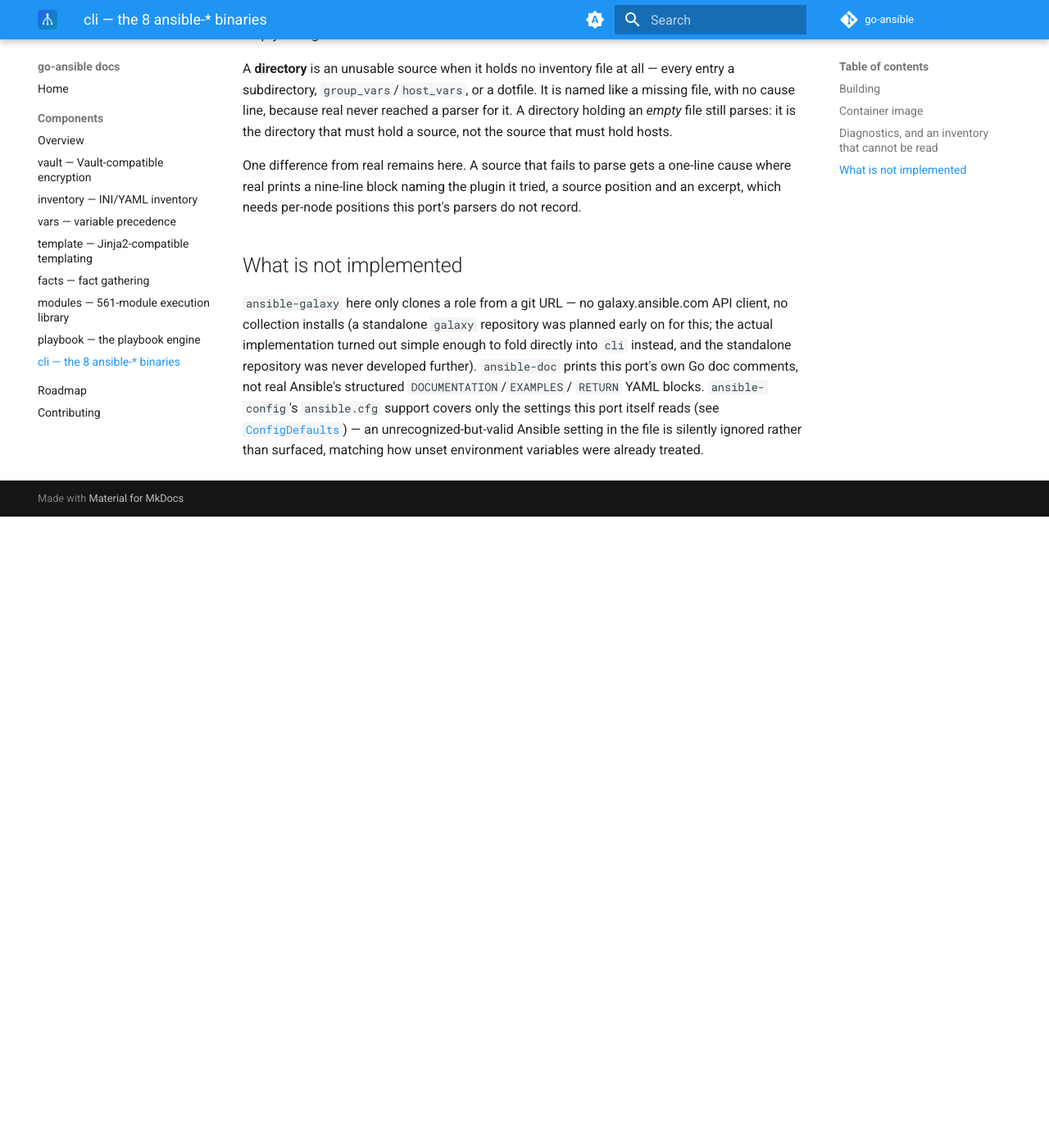
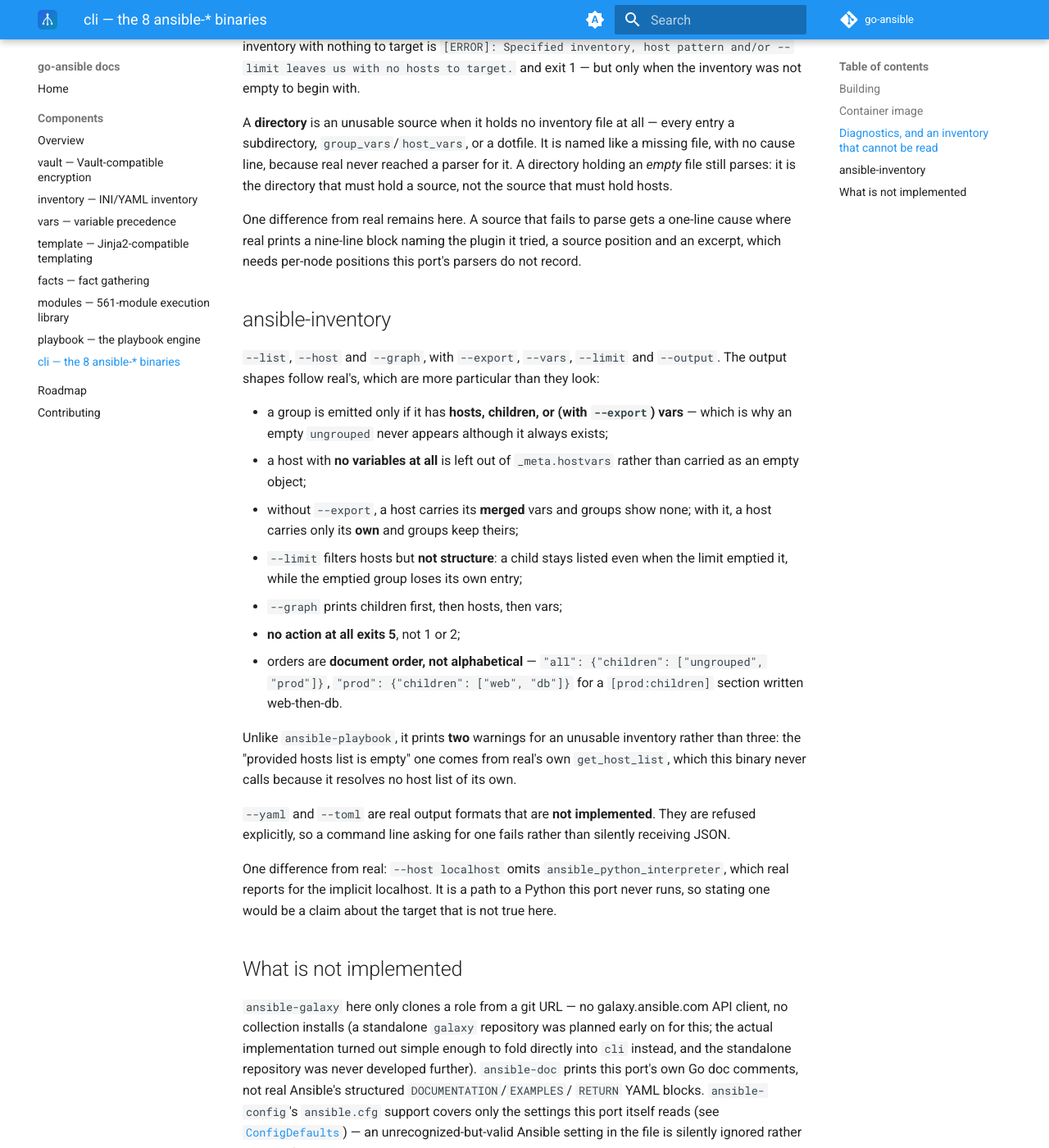
Before and after one commit to go-ansible/docs, an MkDocs documentation site: the page built from docs/components/cli.md, in a window 1280 px wide and 1400 px high, scrolled down 2563 px. Shown: the whole window at 82% size. Built offline with MkDocs 1.6.1 and Material for MkDocs 9.7.7, drawn with Linux system fonts in a browser that asks for light colours; the version menu is left out; before the commit the page ends 3193 px from its top, so only the background shows below that; some of the changed text lies outside the part shown.

Commit message:
Document ansible-inventory and the inventory's ordering (#53)
cli v0.70.0 ships the binary this port did not have at all. cli.md
gains a section giving the output rules, which are more particular
than they look -- when a group is emitted, when a host is left out of
hostvars, what --export changes, and that --limit filters hosts but
not structure -- plus the two honest gaps: --yaml/--toml are refused
rather than ignored, and --host localhost omits a Python interpreter
path this port would have to invent.

The image section said "all 8 binaries"; it now says every binary,
since counting them in prose is how the Dockerfile's own list fell
behind.

inventory.md documents the three orders the package keeps and why they
are not cosmetic: real's dumps report document order, not alphabetical.

Co-authored-by: Claude Opus 5 <noreply@anthropic.com>

```diff
--- a/docs/components/cli.md
+++ b/docs/components/cli.md
@@ -12,6 +12,7 @@ underneath, no subprocess boundary at all.
 |---|---|
 | `ansible` | Ad-hoc module execution against a pattern (`ansible all -m ping`) |
 | `ansible-playbook` | Runs a playbook via [`playbook.Engine`](playbook.md); `-f`/`--forks` sets the concurrency cap, and `vars_prompt:` prompts at a real terminal (masked input for `private` vars, falling back to defaults when not a TTY); `--check`/`-C` predicts changes without making them and `--diff`/`-D` shows them as unified diffs |
+| `ansible-inventory` | Dumps the parsed inventory: `--list` (JSON), `--host` (one host's merged vars), `--graph` (tree), with `--export`, `--vars`, `--limit` and `--output` — see [below](#ansible-inventory) |
 | `ansible-vault` | Encrypt/decrypt/view/edit/rekey — wraps [`vault`](vault.md) |
 | `ansible-galaxy` | Installs a role from a git URL via [`go-git`](https://github.com/go-git/go-git) — **no galaxy.ansible.com HTTP API**, out of scope |
 | `ansible-pull` | Clones/pulls a git repo and runs a playbook from it against the local machine (pull-mode counterpart to `ansible-playbook`) |
@@ -39,7 +40,7 @@ real `ansible`.
 
 `cli` also publishes a multi-arch `FROM scratch` OCI image,
 [`ghcr.io/go-ansible/cli`](https://github.com/go-ansible/cli/pkgs/container/cli),
-bundling all 8 binaries, on every version tag — all six 64-bit architectures
+bundling every binary, on every version tag — all six 64-bit architectures
 (amd64/arm64/riscv64/loong64/ppc64le/s390x). The build stage cross-compiles
 from the runner's own native architecture instead of running under QEMU for
 every target, which is what makes loong64 possible at all: the official
@@ -104,6 +105,41 @@ one-line cause where real prints a nine-line block naming the plugin it tried,
 a source position and an excerpt, which needs per-node positions this port's
 parsers do not record.
 
+## ansible-inventory
+
+`--list`, `--host` and `--graph`, with `--export`, `--vars`, `--limit` and
+`--output`. The output shapes follow real's, which are more particular than
+they look:
+
+- a group is emitted only if it has **hosts, children, or (with `--export`)
+  vars** — which is why an empty `ungrouped` never appears although it always
+  exists;
+- a host with **no variables at all** is left out of `_meta.hostvars` rather
+  than carried as an empty object;
+- without `--export`, a host carries its **merged** vars and groups show none;
+  with it, a host carries only its **own** and groups keep theirs;
+- `--limit` filters hosts but **not structure**: a child stays listed even when
+  the limit emptied it, while the emptied group loses its own entry;
+- `--graph` prints children first, then hosts, then vars;
+- **no action at all exits 5**, not 1 or 2;
+- orders are **document order, not alphabetical** — `"all": {"children":
+  ["ungrouped", "prod"]}`, `"prod": {"children": ["web", "db"]}` for a
+  `[prod:children]` section written web-then-db.
+
+Unlike `ansible-playbook`, it prints **two** warnings for an unusable
+inventory rather than three: the "provided hosts list is empty" one comes from
+real's own `get_host_list`, which this binary never calls because it resolves
+no host list of its own.
+
+`--yaml` and `--toml` are real output formats that are **not implemented**.
+They are refused explicitly, so a command line asking for one fails rather
+than silently receiving JSON.
+
+One difference from real: `--host localhost` omits `ansible_python_interpreter`,
+which real reports for the implicit localhost. It is a path to a Python this
+port never runs, so stating one would be a claim about the target that is not
+true here.
+
 ## What is not implemented
 
 `ansible-galaxy` here only clones a role from a git URL — no
```
Also changed, not shown: docs/components/inventory.md (+18 -0 lines).
